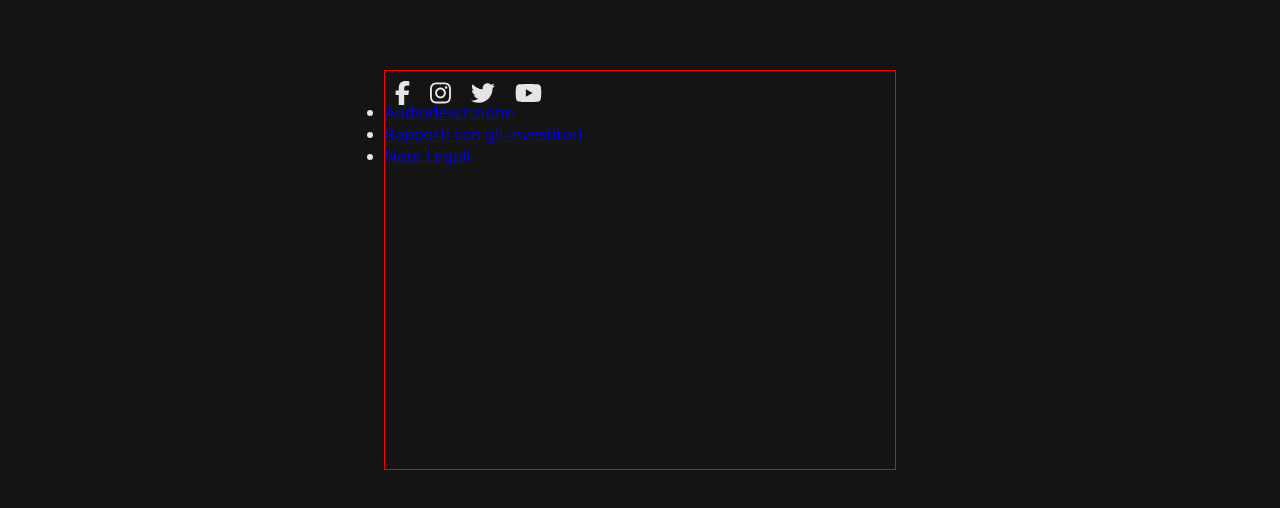
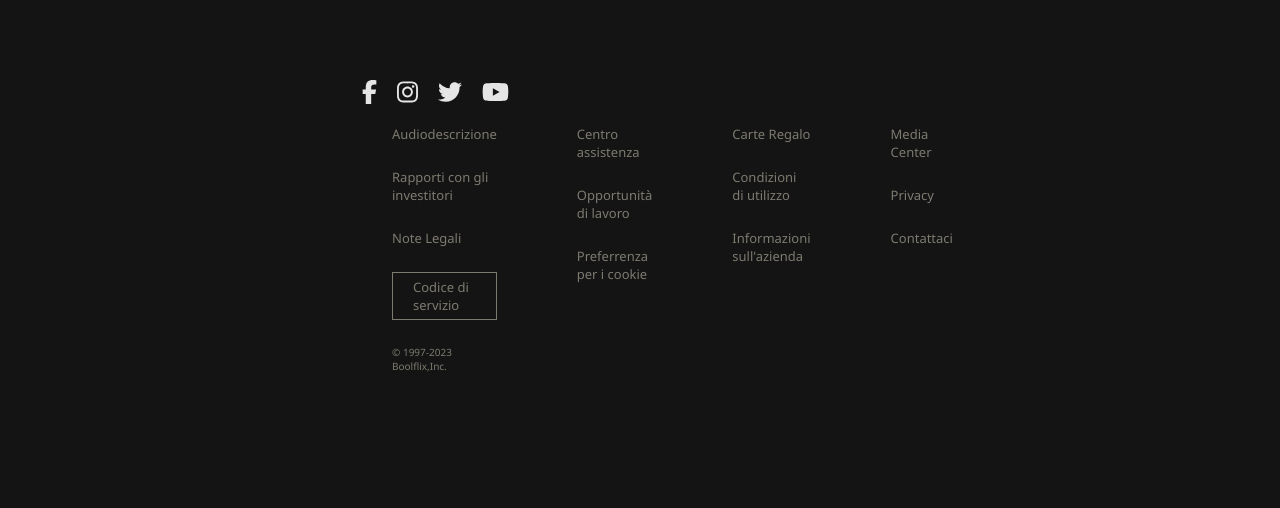
Before and after one commit to saragisondi/vite-boolflix, a Vue app: page / in a window 1280 px wide. Shown: the part 1128-1636 px from the top of the page. After the commit the page ends 1601 px from the top, so only its background shows below. Built offline with nearby package versions, Linux system fonts and the light colour scheme; no server answers.

Commit message:
add footer

```diff
--- a/src/components/ContainerCard.vue
+++ b/src/components/ContainerCard.vue
@@ -118,13 +118,14 @@ export default {
   position:relative;
 
   .description{
-    width: 40%;
+    width: 30%;
     position:absolute;
     left:50px;
     bottom:80px;
 
     .title{
       display:flex;
+      margin-bottom:20px;
 
     }
     .square{
--- a/src/components/Footer.vue
+++ b/src/components/Footer.vue
@@ -16,11 +16,44 @@ export default {
       </div>
 
       <!-- list -->
-      <ul>
-        <li><a href="#">Audiodescrizione</a></li>
-        <li><a href="#">Rapporti con gli investitori</a></li>
-        <li><a href="#">Note Legali</a></li>
-      </ul>
+      <div class="row">
+        <div class="col">
+          <ul>
+            <li><a href="#">Audiodescrizione</a></li>
+            <li><a href="#">Rapporti con gli investitori</a></li>
+            <li><a href="#">Note Legali</a></li>
+            <li class="border"><a href="#">Codice di servizio</a></li>
+          </ul>
+
+          <p>&copy; 1997-2023 Boolflix,Inc.</p>
+
+        </div>
+
+        <div class="col">
+          <ul>
+            <li> <a href="#">Centro assistenza</a></li>
+            <li> <a href="#">Opportunità di lavoro</a></li>
+            <li> <a href="#">Preferrenza per i cookie</a></li>
+          </ul>
+        </div>
+
+        <div class="col">
+          <ul>
+            <li> <a href="#">Carte Regalo</a></li>
+            <li> <a href="#">Condizioni di utilizzo</a></li>
+            <li> <a href="#">Informazioni sull'azienda</a></li>
+          </ul>
+        </div>
+
+        <div class="col">
+          <ul>
+            <li><a href="#">Media Center</a></li>
+            <li><a href="#">Privacy</a></li>
+            <li><a href="#">Contattaci</a></li>
+          </ul>
+        </div>
+
+      </div>
     </div>
   </footer>
 </template>
@@ -33,10 +66,8 @@ footer{
   justify-content: center;
   align-items: center;
   .container-footer{
-    width: 40%;
-    height:400px;
+    width: 45%;
     margin:100px 0;
-    border: 1px solid red;
 
 
     .social-icon{
@@ -46,6 +77,40 @@ footer{
       .icon{
         margin:10px;
         font-size: x-large;
+        cursor: pointer;
+      }
+    }
+
+    li{
+      margin:25px 0;
+      font-size: small;
+    }
+
+    a,p{
+      text-decoration:none;
+      color:#7D7A70;
+    }
+
+    p{
+      font-size: x-small;
+    }
+
+    a:hover{
+      text-decoration: underline;
+    }
+
+    .row{
+      display: flex;
+
+      .col{
+        margin:0 40px;
+        .border{
+            border:1px solid #7D7A70;
+
+            padding: 5px 20px;
+          }
+
+
       }
     }
   }
--- a/src/components/scss/general.scss
+++ b/src/components/scss/general.scss
@@ -9,6 +9,9 @@ body{
   background-color: #141414;
   color:#E5E5E5;
   font-family: "Noto Sans", sans-serif;
+}
+li{
+  list-style: none;
 }
 
 img{
```
